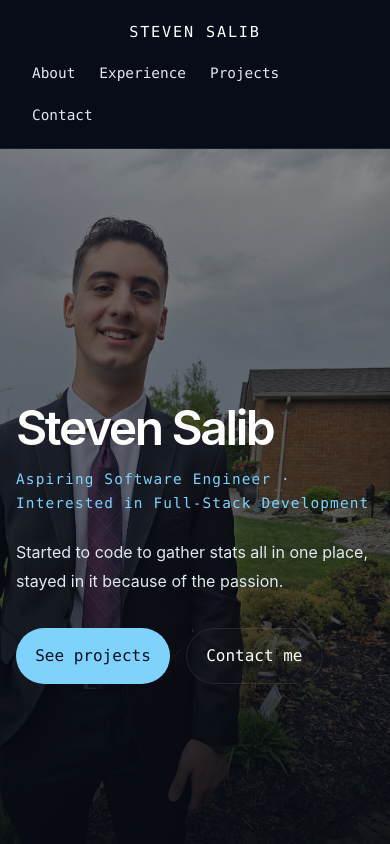
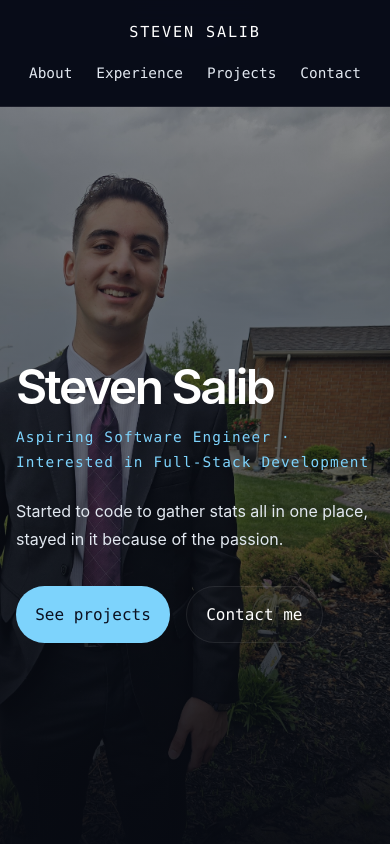
Before and after one commit to stevensalib05/personal, a React (Vite) app in the folder portfolio/: page / in a window 390 px wide. Shown: the top 844 px of the page. Built offline with nearby package versions, Linux system fonts and the light colour scheme.

Commit message:
fixed nav bar wrapping on mobile devices

```diff
--- a/portfolio/src/components/navbar/Navbar.css
+++ b/portfolio/src/components/navbar/Navbar.css
@@ -23,7 +23,7 @@
 
 .navbarcontent {
     display: flex;
-    flex-wrap: wrap;
+    flex-wrap: nowrap;
     align-items: center;
     gap: 1rem 1.5rem;
     list-style: none;
```
